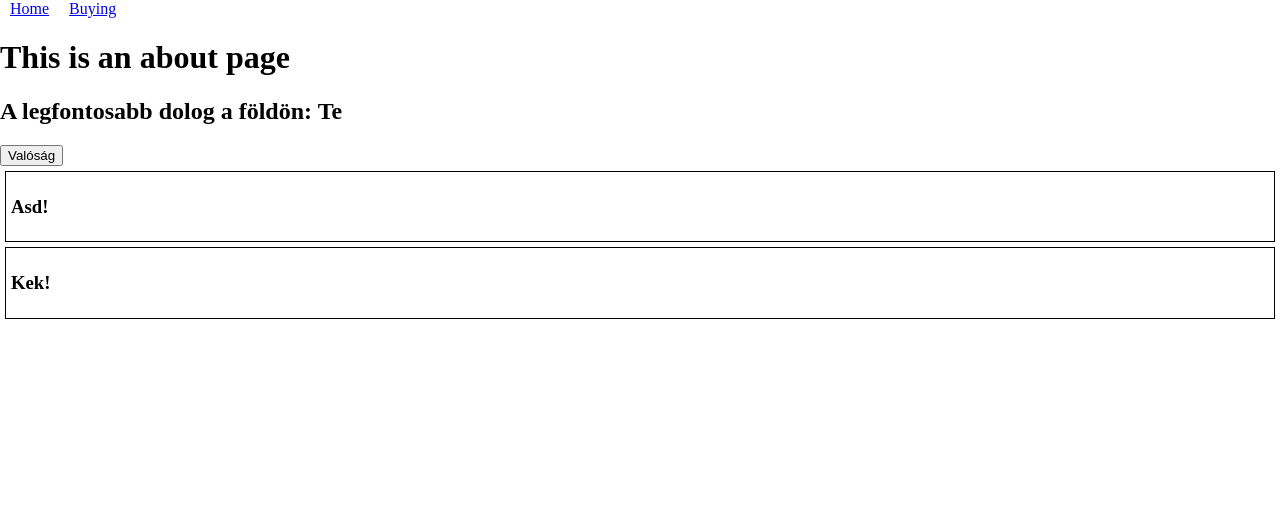
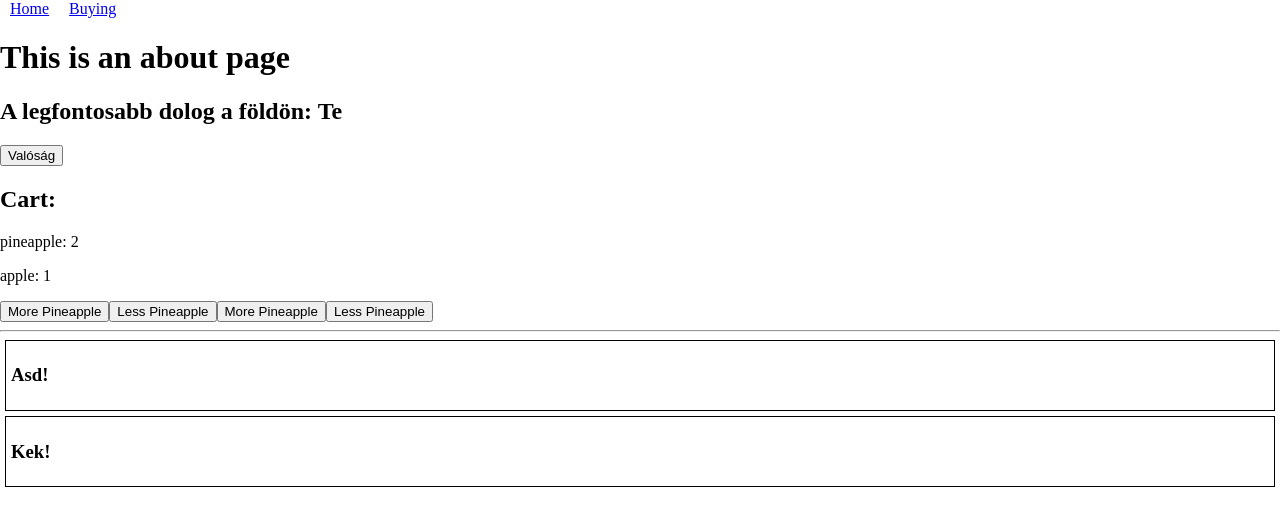
Before and after one commit to bubment/junction2022-gZ2PWMssA, a Vue app in the folder frontend/: page /about in a window 1280 px wide. Shown: the top 526 px of the page. Built offline with nearby package versions, Linux system fonts and the light colour scheme.

Commit message:
Add global state example for cart

```diff
--- /dev/null
+++ b/frontend/src/stores/cart.js
@@ -0,0 +1,30 @@
+import { ref, reactive } from 'vue'
+import { defineStore } from 'pinia'
+
+export const useCartStore = defineStore('cart', () => {
+  const items = reactive({})
+  items["pineapple"] = 2
+  items["apple"] = 1
+  // name => quantity pairs
+
+  function addToCart(item, quantity) {
+    items[item] = (items[item] ?? 0) + quantity
+  }
+
+  function setItemQuantity(item, quantity) {
+    if (quantity <= 0) {
+      delete items[item]
+    } else {
+      items[item] = quantity
+    }
+  }
+
+  function incrementItem(item) {
+    items[item] = (items[item] ?? 0) + 1
+  }
+  function decrementItem(item) {
+    items[item] = (items[item] ?? 0) - 1
+  }
+
+  return { items, addToCart, setItemQuantity, incrementItem, decrementItem }
+})
--- a/frontend/src/views/AboutView.vue
+++ b/frontend/src/views/AboutView.vue
@@ -3,22 +3,37 @@
     <h1>This is an about page</h1>
     <h2>A legfontosabb dolog a földön: {{name}}</h2>
     <button @click="getAbout()">Valóság</button>
+    <h2>Cart:</h2>
+      <p v-for="(quantity, name) in cartStore.items" v-bind:key="name">
+        {{name}}: {{quantity}}
+      </p>
+      <button @click="cartStore.incrementItem('pineapple')">More Pineapple</button>
+      <button @click="cartStore.decrementItem('pineapple')">Less Pineapple</button>
+      <button @click="cartStore.incrementItem('orange')">More Pineapple</button>
+      <button @click="cartStore.decrementItem('orange')">Less Pineapple</button>
+    <hr />
+    <TemplateBox message="Asd!" submessage=""></TemplateBox>
+    <TemplateBox message="Kek!" submessage=""></TemplateBox>
   </div>
-  <TemplateBox message="Asd!" submessage=""></TemplateBox>
-  <TemplateBox message="Kek!" submessage=""></TemplateBox>
 </template>
 
 <style>
 </style>
 <script>
 import backendService from '../services/backend-service'
-import TemplateBox from '@/components/TemplateBoxComponent.vue';
+import TemplateBox from '../components/TemplateBoxComponent.vue';
+import { useCartStore } from '../stores/cart'
+import { defineComponent } from 'vue'
 
-export default {
+export default defineComponent({
   name: 'About',
+  setup() {
+    const cartStore = useCartStore()
+    return {cartStore}
+  },
   data() {
     return {
-      name:'Te'
+      name: 'Te'
     };
   },
   components:{ TemplateBox },
@@ -28,6 +43,6 @@ export default {
       this.name = about.name;
     }
   }
-}
+})
 
 </script>
```
